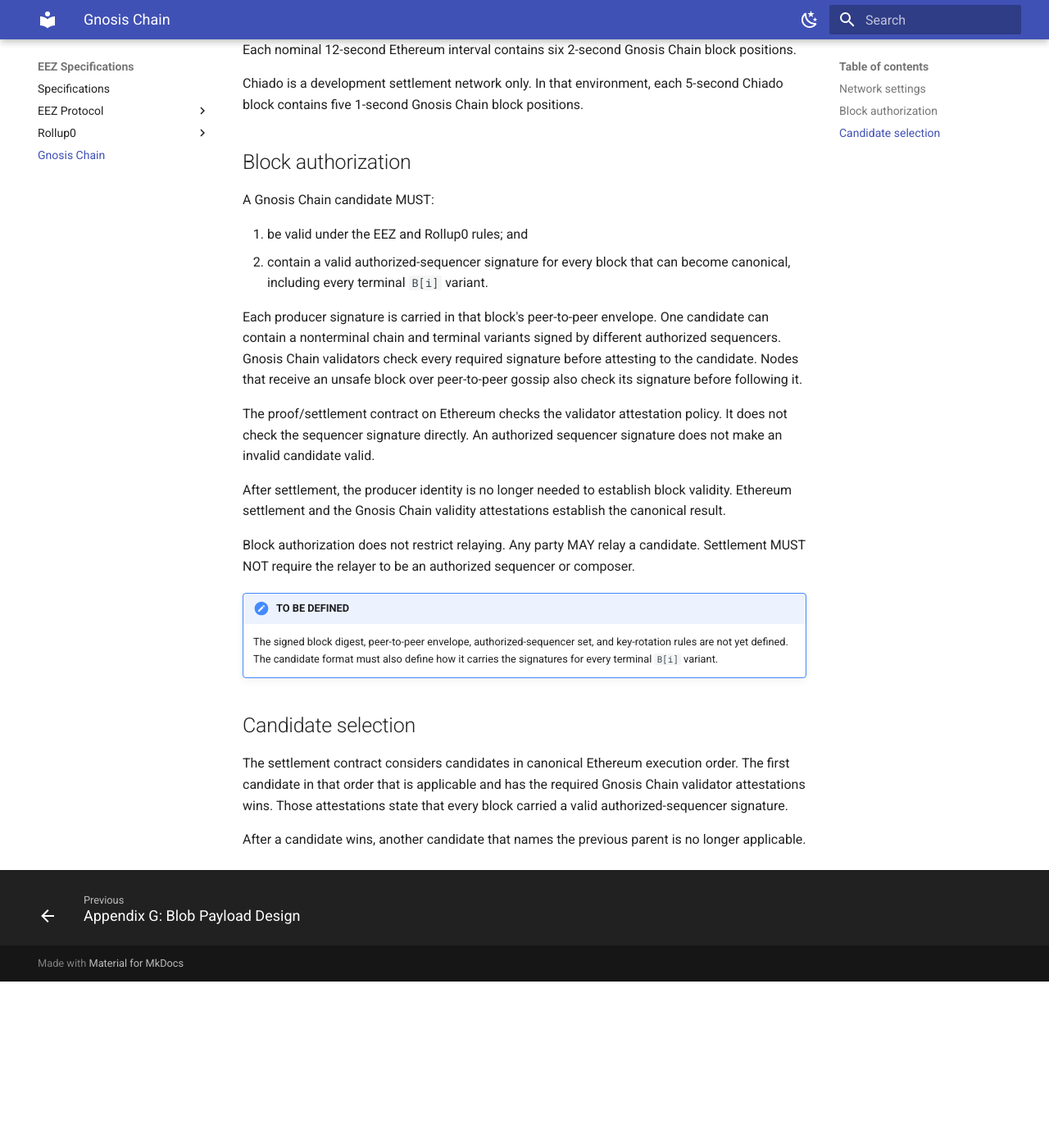
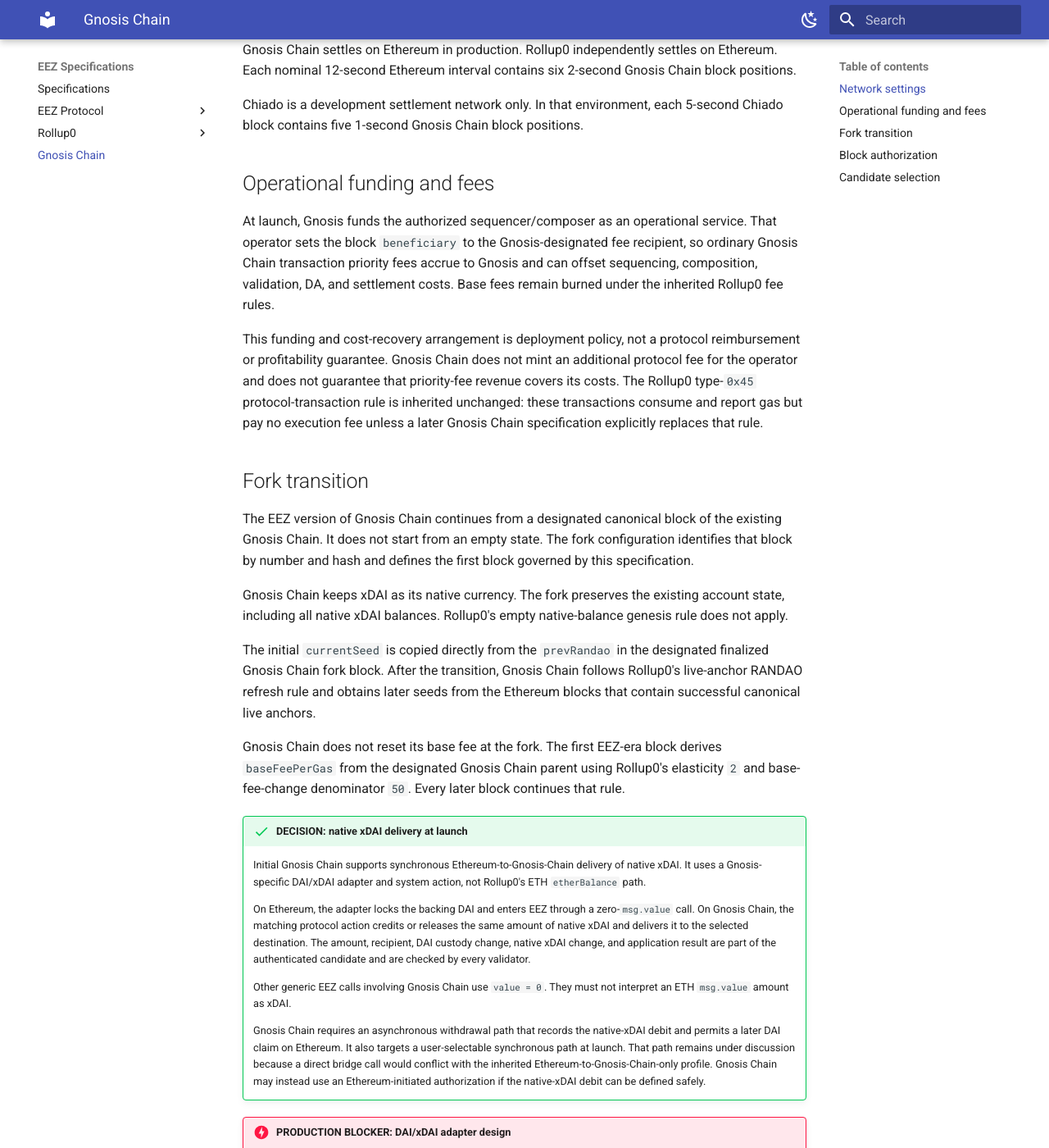
Before and after one commit to eez-association/specs-draft, an MkDocs documentation site: the page built from docs/gnosis-chain-spec/index.md, in a window 1280 px wide and 1400 px high, scrolled down 551 px. Shown: the whole window at 82% size. Built offline with MkDocs 1.6.1 and Material for MkDocs 9.7.7, drawn with Linux system fonts in a browser that asks for light colours; before the commit the page ends 1748 px from its top, so only the background shows below that; some of the changed text lies outside the part shown.

Commit message:
docs(gnosis): define permissioned sister network profile

```diff
--- a/docs/gnosis-chain-spec/index.md
+++ b/docs/gnosis-chain-spec/index.md
@@ -15,7 +15,8 @@
 
 Rollup0 has open block production and permissionless candidate submission. Gnosis Chain requires
 each block to be signed by an authorized sequencer. Except for this block-authorization rule,
-Gnosis Chain applies the Rollup0 network rules unchanged.
+the fork-transition rules below, and other differences stated on this page, Gnosis Chain applies
+the Rollup0 network rules unchanged.
 
 Gnosis Chain settles on Ethereum in production. Rollup0 independently settles
 on Ethereum. Each nominal 12-second Ethereum interval contains six 2-second
@@ -24,13 +25,75 @@
 Chiado is a development settlement network only. In that environment, each
 5-second Chiado block contains five 1-second Gnosis Chain block positions.
 
+## Operational funding and fees
+
+At launch, Gnosis funds the authorized sequencer/composer as an operational service. That operator
+sets the block `beneficiary` to the Gnosis-designated fee recipient, so ordinary Gnosis Chain
+transaction priority fees accrue to Gnosis and can offset sequencing, composition, validation, DA,
+and settlement costs. Base fees remain burned under the inherited Rollup0 fee rules.
+
+This funding and cost-recovery arrangement is deployment policy, not a protocol reimbursement or
+profitability guarantee. Gnosis Chain does not mint an additional protocol fee for the operator and
+does not guarantee that priority-fee revenue covers its costs. The Rollup0 type-`0x45`
+protocol-transaction rule is inherited unchanged: these transactions consume and report gas but
+pay no execution fee unless a later Gnosis Chain specification explicitly replaces that rule.
+
+## Fork transition
+
+The EEZ version of Gnosis Chain continues from a designated canonical block of the existing Gnosis
+Chain. It does not start from an empty state. The fork configuration identifies that block by
+number and hash and defines the first block governed by this specification.
+
+Gnosis Chain keeps xDAI as its native currency. The fork preserves the existing account state,
+including all native xDAI balances. Rollup0's empty native-balance genesis rule does not apply.
+
+The initial `currentSeed` is copied directly from the `prevRandao` in the designated finalized
+Gnosis Chain fork block. After the transition, Gnosis Chain follows Rollup0's live-anchor RANDAO
+refresh rule and obtains later seeds from the Ethereum blocks that contain successful canonical
+live anchors.
+
+Gnosis Chain does not reset its base fee at the fork. The first EEZ-era block derives
+`baseFeePerGas` from the designated Gnosis Chain parent using Rollup0's elasticity `2` and
+base-fee-change denominator `50`. Every later block continues that rule.
+
+!!! success "DECISION: native xDAI delivery at launch"
+    Initial Gnosis Chain supports synchronous Ethereum-to-Gnosis-Chain delivery of native xDAI. It
+    uses a Gnosis-specific DAI/xDAI adapter and system action, not Rollup0's ETH `etherBalance`
+    path.
+
+    On Ethereum, the adapter locks the backing DAI and enters EEZ through a zero-`msg.value` call.
+    On Gnosis Chain, the matching protocol action credits or releases the same amount of native
+    xDAI and delivers it to the selected destination. The amount, recipient, DAI custody change,
+    native xDAI change, and application result are part of the authenticated candidate and are
+    checked by every validator.
+
+    Other generic EEZ calls involving Gnosis Chain use `value = 0`. They must not interpret an ETH
+    `msg.value` amount as xDAI.
+
+    Gnosis Chain requires an asynchronous withdrawal path that records the native-xDAI debit and
+    permits a later DAI claim on Ethereum. It also targets a user-selectable synchronous path at
+    launch. That path remains under discussion because a direct bridge call would conflict with
+    the inherited Ethereum-to-Gnosis-Chain-only profile. Gnosis Chain may instead use an
+    Ethereum-initiated authorization if the native-xDAI debit can be defined safely.
+
+!!! danger "PRODUCTION BLOCKER: DAI/xDAI adapter design"
+    The exact Ethereum adapter, Gnosis Chain system action, custody invariant, mint or release
+    authority, failure handling, asynchronous claim proof, synchronous withdrawal design, and wire
+    encoding are not yet defined. The design must work with the fixed EEZ contracts, bind each DAI
+    deposit to exactly one native-xDAI delivery, and prevent replay or double issuance. Native-xDAI
+    delivery and withdrawal cannot launch until these rules and contracts are complete.
+
+!!! note "FORK PARAMETERS"
+    The exact Gnosis Chain fork block and first EEZ-era block are selected in the final network
+    configuration.
+
 ## Block authorization
 
 A Gnosis Chain candidate MUST:
 
 1. be valid under the EEZ and Rollup0 rules; and
 2. contain a valid authorized-sequencer signature for every block that can become canonical,
-   including every terminal `B[i]` variant.
+   including every terminal `B[k]` variant through the candidate's successful-action count `s`.
 
 Each producer signature is carried in that block's peer-to-peer envelope. One candidate can contain
 a nonterminal chain and terminal variants signed by different authorized sequencers. Gnosis Chain
@@ -48,9 +111,11 @@
 NOT require the relayer to be an authorized sequencer or composer.
 
 !!! note "TO BE DEFINED"
-    The signed block digest, peer-to-peer envelope, authorized-sequencer set, and key-rotation rules
-    are not yet defined. The candidate format must also define how it carries the signatures for
-    every terminal `B[i]` variant.
+    Gnosis Chain reuses Appendix D's Rollup0 unsafe-block digest and peer-to-peer announcement
+    envelope. Its authorized-sequencer set and key-rotation rules are not yet defined. The candidate
+    format must also define how it authenticates and carries the authorized signatures for every
+    terminal `B[k]` variant through `B[s]`; Rollup0's ordinary unsafe announcement alone is not a
+    settlement-authorization mechanism.
 
 ## Candidate selection
 
```
